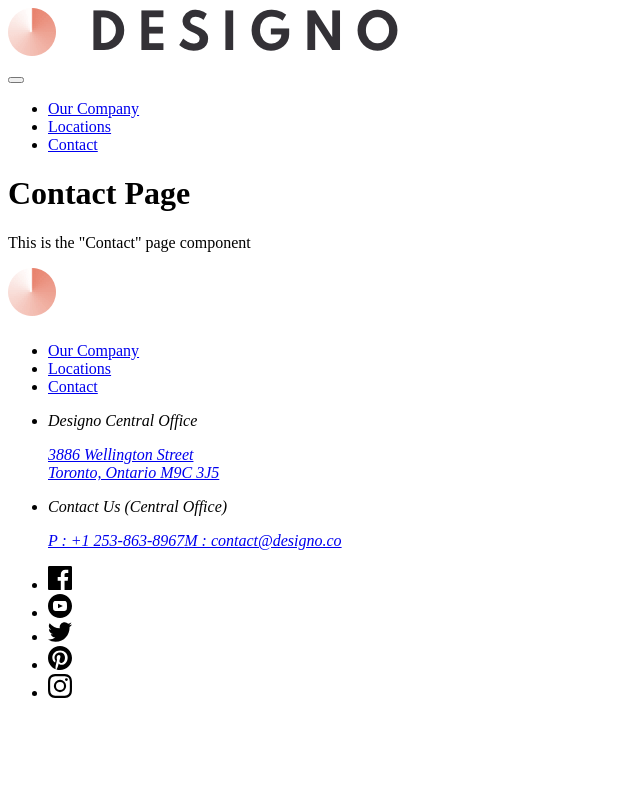
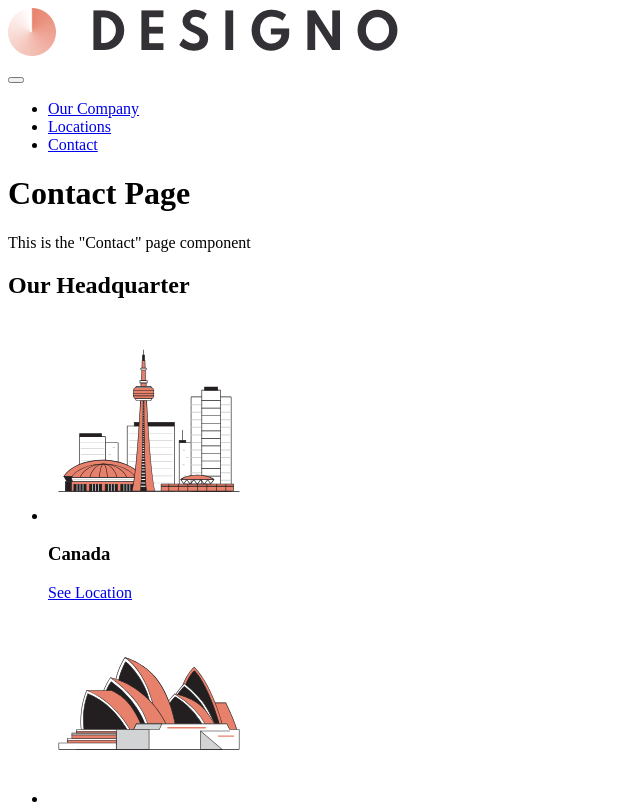
Before and after one commit to VCarames/React--Designo-FE, a React (Vite) app: page /contact in a window 1280 px wide. Shown: the top 804 px of the page, without its empty margins (0-640 px from the left). Built offline with nearby package versions, Linux system fonts and the light colour scheme.

Commit message:
Headquarters Added to "About" and "Contact" Pages

```diff
--- a/src/pages/About.jsx
+++ b/src/pages/About.jsx
@@ -1,4 +1,5 @@
 import Header from "../components/header/Header";
+import HeadquartersSection from "../components/headquarters/HeadquartersSection";
 import CallToAction from "../components/cta/CallToAction";
 import Footer from "../components/Footer/Footer";
 
@@ -10,6 +11,7 @@
       <p>This is the "About" page component</p>
 
       <main>
+        <HeadquartersSection />
         <CallToAction />
       </main>
       <Footer />
--- a/src/pages/Contact.jsx
+++ b/src/pages/Contact.jsx
@@ -1,4 +1,5 @@
 import Header from "../components/header/Header";
+import HeadquartersSection from "../components/headquarters/HeadquartersSection";
 import Footer from "../components/Footer/Footer";
 
 function Contact() {
@@ -8,6 +9,9 @@
       <h1>Contact Page</h1>
       <p>This is the "Contact" page component</p>
 
+      <main>
+        <HeadquartersSection />
+      </main>
       <Footer />
     </div>
   );
```
